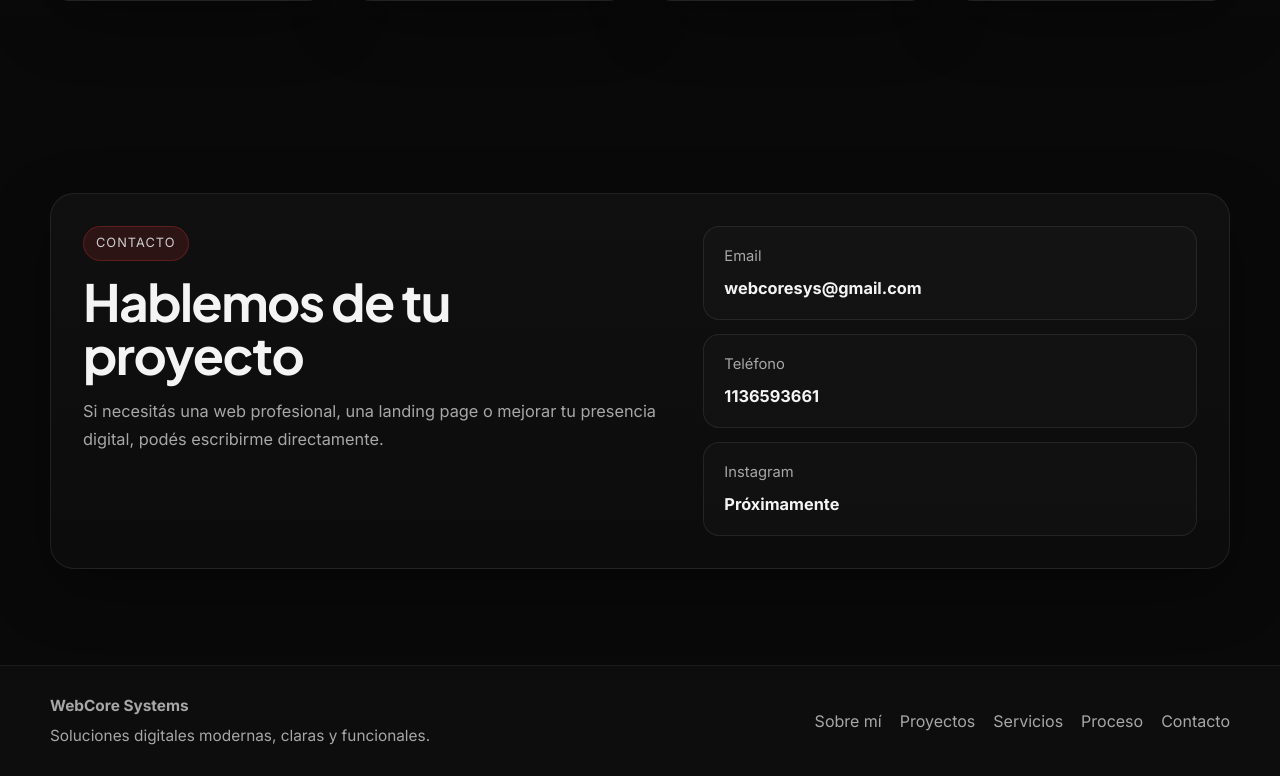
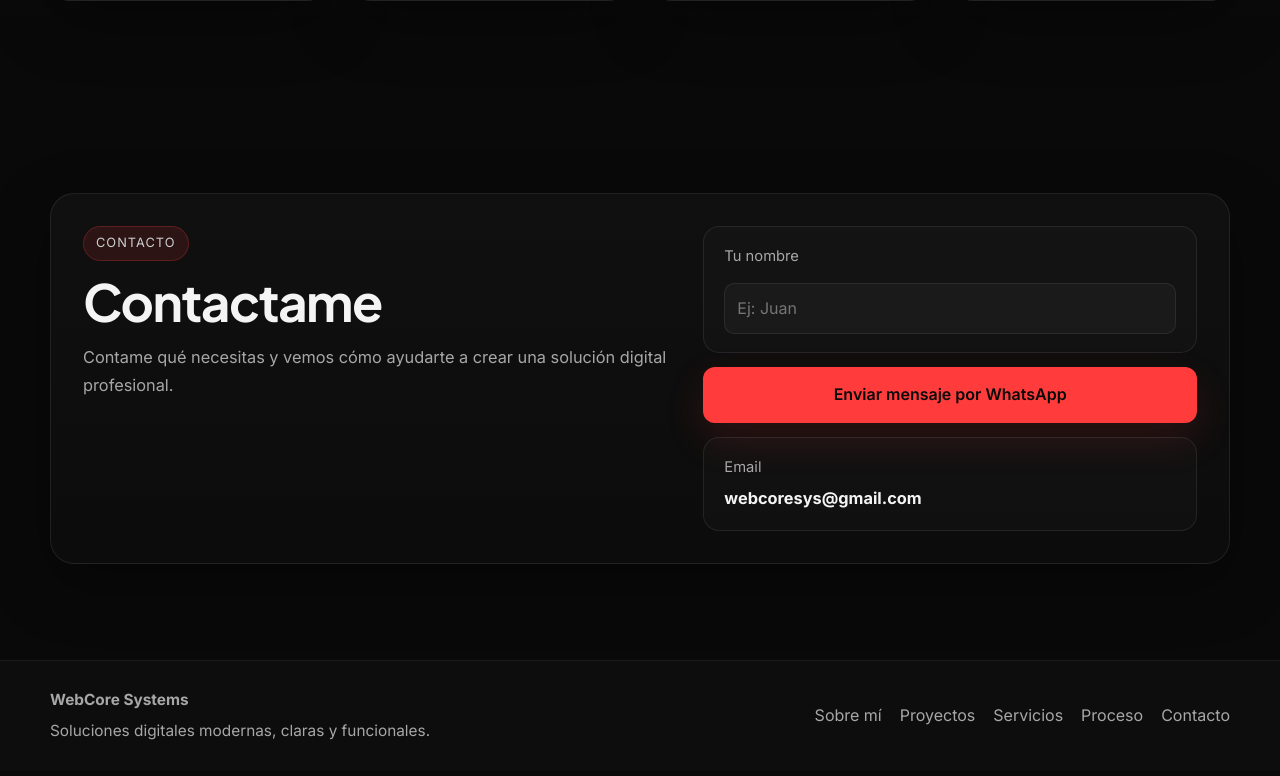
Before and after one commit to dorsiSQL/webcore, a React (Vite) app: page / in a window 1280 px wide. Shown: the part 4730-5506 px from the top of the page. Built offline with nearby package versions, Linux system fonts and the light colour scheme.

Commit message:
added whatsapp function

```diff
--- a/src/components/Contact.jsx
+++ b/src/components/Contact.jsx
@@ -1,31 +1,46 @@
+import { useState } from 'react'
+
 function Contact() {
+  const [name, setName] = useState('')
+
+  const handleWhatsApp = () => {
+    const message = `Hola, soy ${name || 'un interesado'}, me interesa hacer un sitio web`
+    const url = `https://wa.me/5491136593661?text=${encodeURIComponent(message)}`
+    window.open(url, '_blank')
+  }
+
   return (
     <section id="contact" className="section">
       <div className="container">
         <div className="contact-box">
           <div className="section-heading section-heading-left">
             <span className="section-label">Contacto</span>
-            <h2>Hablemos de tu proyecto</h2>
+            <h2>Contactame</h2>
             <p>
-              Si necesitás una web profesional, una landing page o mejorar tu
-              presencia digital, podés escribirme directamente.
+              Contame qué necesitas y vemos cómo ayudarte a crear una solución
+              digital profesional.
             </p>
           </div>
 
           <div className="contact-info">
-            <a href="mailto:webcoresys@gmail.com" className="contact-item">
+            <div className="contact-item">
+              <span>Tu nombre</span>
+              <input
+                type="text"
+                placeholder="Ej: Juan"
+                value={name}
+                onChange={(e) => setName(e.target.value)}
+                className="input"
+              />
+            </div>
+
+            <button onClick={handleWhatsApp} className="btn btn-primary">
+              Enviar mensaje por WhatsApp
+            </button>
+
+            <div className="contact-item">
               <span>Email</span>
               <strong>webcoresys@gmail.com</strong>
-            </a>
-
-            <a href="tel:1136593661" className="contact-item">
-              <span>Teléfono</span>
-              <strong>1136593661</strong>
-            </a>
-
-            <div className="contact-item">
-              <span>Instagram</span>
-              <strong>Próximamente</strong>
             </div>
           </div>
         </div>
--- a/src/styles/globals.css
+++ b/src/styles/globals.css
@@ -102,6 +102,21 @@ button,
 input,
 textarea {
   font: inherit;
+}
+
+.input {
+  width: 100%;
+  padding: 12px;
+  border-radius: 10px;
+  border: 1px solid var(--line);
+  background: rgba(255,255,255,0.03);
+  color: white;
+  margin-top: 8px;
+}
+
+.input:focus {
+  outline: none;
+  border-color: var(--accent);
 }
 
 .app-shell {
```
